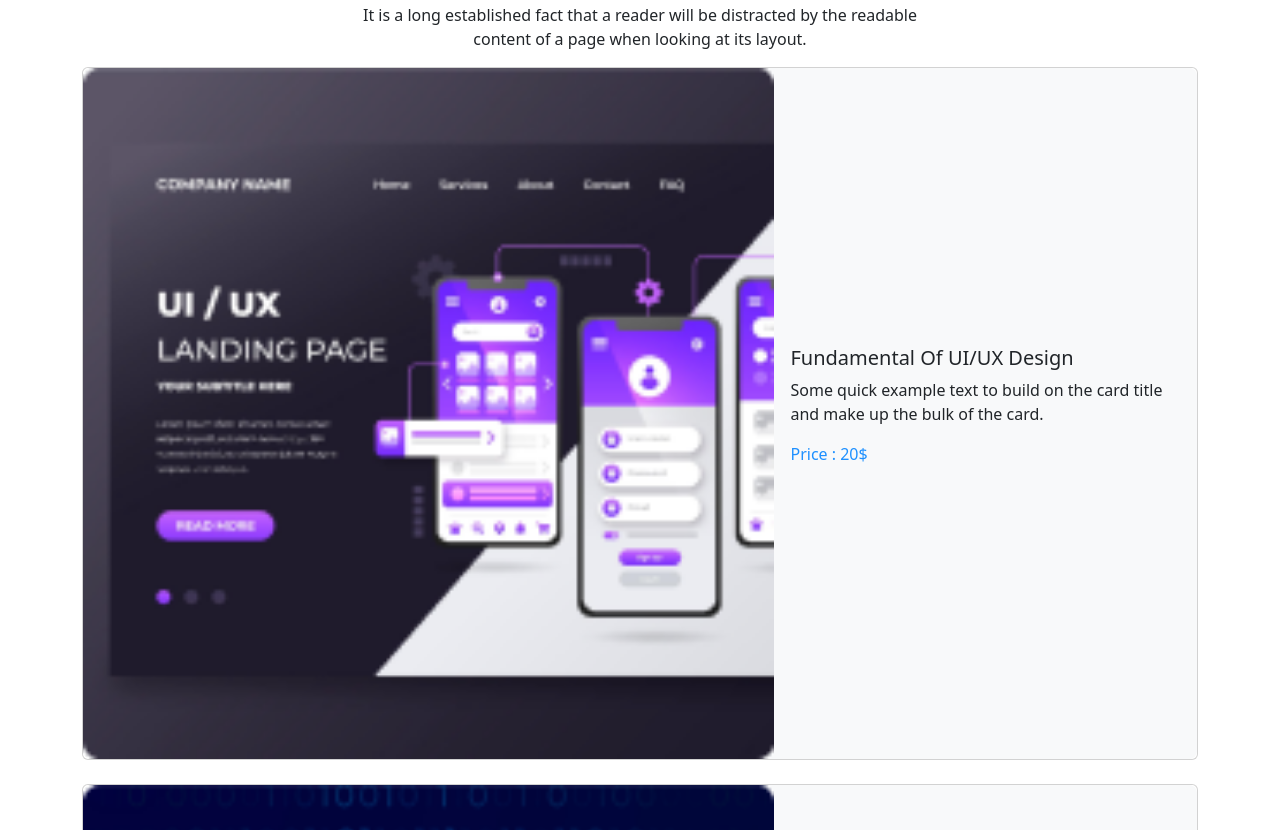
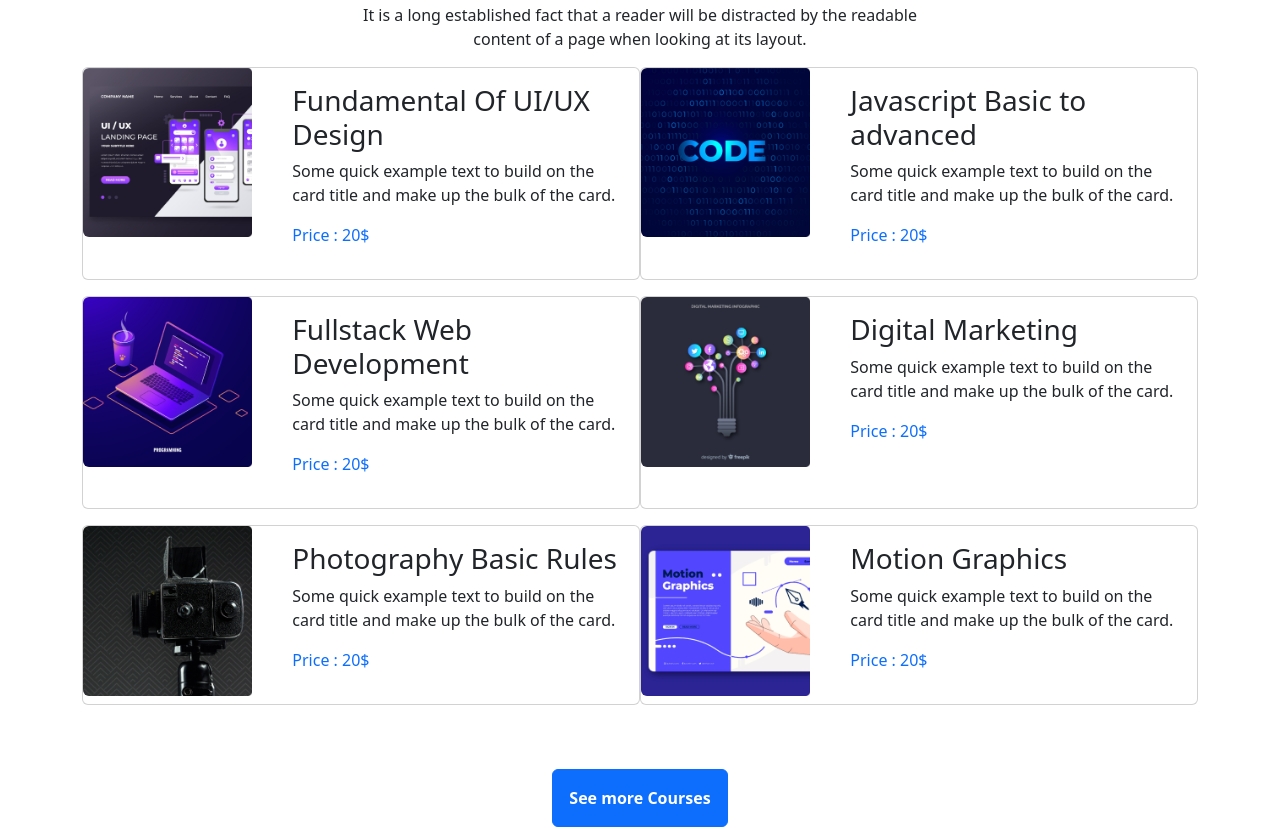
Before and after one commit to foysal85/e-school, a plain HTML site: page index.html in a window 1280 px wide. Shown: the part 997-1827 px from the top of the page. Drawn offline with nearby package versions, Linux system fonts and the light colour scheme.

Commit message:
responsive done

```diff
--- a/index.html
+++ b/index.html
@@ -63,8 +63,8 @@
         </div>
         <div class="carousel-inner">
           <div class="carousel-item active mt-3">
-            <img src="images/cover/cover-1.png" class="d-block w-100" alt="...">
-            <div class="carousel-caption d-none d-md-block">
+            <img src="images/cover/cover-1.png" class="d-block w-100 img-fluid" alt="...">
+            <div class="carousel-caption d-none d-md-block position-absolute">
               <h1 class="fs-1 my-5">Get Started Digital <br> Learning</h1>
               <p class="fs-3 my-5">It is a long established fact that a reader will be distracted by the readable
                 content of a page when looking at its layout.</p>
@@ -72,8 +72,8 @@
             </div>
           </div>
           <div class="carousel-item active mt-3">
-            <img src="images/cover/cover-2.png" class="d-block w-100" alt="...">
-            <div class="carousel-caption d-none d-md-block">
+            <img src="images/cover/cover-2.png" class="d-block w-100 img-fluid" alt="...">
+            <div class="carousel-caption d-none d-md-block position-absolute">
               <h1 class="fs-1 my-5">Get Started Digital <br> Learning</h1>
               <p class="fs-3 my-5">It is a long established fact that a reader will be distracted by the readable
                 content of a page when looking at its layout.</p>
@@ -81,8 +81,8 @@
             </div>
           </div>
           <div class="carousel-item active mt-3">
-            <img src="images/cover/cover-3.jpg" class="d-block w-100" alt="...">
-            <div class="carousel-caption d-none d-md-block">
+            <img src="images/cover/cover-3.jpg" class="d-block w-100 img-fluid" alt="...">
+            <div class="carousel-caption d-none d-md-block position-absolute">
               <h1 class="fs-1 my-5">Get Started Digital <br> Learning</h1>
               <p class="fs-3 my-5">It is a long established fact that a reader will be distracted by the readable
                 content of a page when looking at its layout.</p>
@@ -112,89 +112,100 @@
         <p>It is a long established fact that a reader will be distracted by the readable <br>
           content of a page when looking at its layout.</p>
       </div>
-      <div class="row row-cols-1 row-cols-md-1 row-row-sm-1 g-4">
-        <div class="col">
-          <div class="card">
-            <div class="bg-light rounded-3 d-flex align-items-center justify-content-around">
-              <img src="images/course/course-1.png" class="card-img-top" alt="...">
+        <div class="d-flex justify-content-between flex-wrap">
+          <div class="card col-lg-6 course-box-responsive mb-3">
+              <div class="row d-flex flex-column flex-md-row flex-lg-row">
+                  <div class="col-12 col-md-4 col-lg-4">
+                      <img src="images/course/course-1.png" class="img-fluid w-100 rounded-start" alt="...">
+                  </div>
+                  <div class="col-md-8 col-md-8 d-flex flex-column align-items-center my-auto">
                       <div class="card-body">
-                <h5 class="card-title">Fundamental Of UI/UX Design</h5>
-                <p class="card-text">Some quick example text to build on the card title
-                  and make up the bulk of the card.</p>
-                <p style="color:dodgerblue">Price : 20$</p>
+                          <h3>Fundamental Of UI/UX Design</h3>
+                          <p>Some quick example text to build on the card title and make up the
+                              bulk of the card.</p>
+                          <p class="text-primary">Price : 20$</p>
                       </div>
                   </div>
               </div>
           </div>
-        <div class="col">
-          <div class="card">
-            <div class="bg-light rounded-3 d-flex align-items-center justify-content-around">
-              <img src="images/course/course-2.png" class="card-img-top" alt="...">
+          <div class="card col-lg-6 course-box-responsive mb-3">
+              <div class="row">
+                  <div class="col-md-4">
+                      <img src="images/course/course-2.png" class="img-fluid w-100  rounded-start" alt="...">
+                  </div>
+                  <div class="col-md-8 col-md-8 d-flex flex-column align-items-center my-auto">
                       <div class="card-body">
-                <h5 class="card-title">Javascript Basic to advanced</h5>
-                <p class="card-text">Some quick example text to build on the card title
-                  and make up the bulk of the card.</p>
-                <p style="color:dodgerblue">Price : 20$</p>
+                         <h3>Javascript Basic to advanced</h3>
+                          <p class="card-text">Some quick example text to build on the card title and make up the
+                              bulk of the card.</p>
+                          <p class="text-primary">Price : 20$</p>
                       </div>
                   </div>
               </div>
           </div>
-        <div class="col">
-          <div class="card">
-            <div class="bg-light rounded-3 d-flex align-items-center justify-content-around">
-              <img src="images/course/course-3.png" class="card-img-top" alt="...">
+          <div class="card col-lg-6 course-box-responsive mb-3">
+              <div class="row">
+                  <div class="col-md-4">
+                      <img src="images/course/course-3.png" class="img-fluid w-100  rounded-start" alt="...">
+                  </div>
+                  <div class="col-md-8 col-md-8 d-flex flex-column align-items-center my-auto">
                       <div class="card-body">
-                <h5 class="card-title">Fullstack Web Development</h5>
-                <p class="card-text">Some quick example text to build on the card title
-                  and make up the bulk of the card.</p>
-                <p style="color:dodgerblue">Price : 20$</p>
+                          <h3>Fullstack Web Development</h3>
+                          <p>Some quick example text to build on the card title and make up the
+                              bulk of the card.</p>
+                          <p class="text-primary">Price : 20$</p>
                       </div>
                   </div>
               </div>
           </div>
-        <div class="col">
-          <div class="card">
-            <div class="bg-light rounded-3 d-flex align-items-center justify-content-around">
-              <img src="images/course/course-4.png" class="card-img-top" alt="...">
+          <div class="card col-lg-6 course-box-responsive mb-3">
+              <div class="row">
+                  <div class="col-md-4">
+                      <img src="images/course/course-4.png" class="img-fluid w-100  rounded-start" alt="...">
+                  </div>
+                  <div class="col-md-8 col-md-8 d-flex flex-column align-items-center my-auto">
                       <div class="card-body">
-                <h5 class="card-title">Digital Marketing</h5>
-                <p class="card-text">Some quick example text to build on the card title
-                  and make up the bulk of the card.</p>
-                <p style="color:dodgerblue">Price : 20$</p>
+                          <h3>Digital Marketing</h3>
+                          <p>Some quick example text to build on the card title and make up the
+                              bulk of the card.</p>
+                          <p class="text-primary">Price : 20$</p>
                       </div>
                   </div>
               </div>
           </div>
-        <div class="col">
-          <div class="card">
-            <div class="bg-light rounded-3 d-flex align-items-center justify-content-around">
-              <img src="images/course/course-5.png" class="card-img-top" alt="...">
+          <div class="card col-lg-6 course-box-responsive mb-3">
+              <div class="row">
+                  <div class="col-md-4">
+                      <img src="images/course/course-5.png" class="img-fluid w-100  rounded-start" alt="...">
+                  </div>
+                  <div class="col-md-8 col-md-8 d-flex flex-column align-items-center my-auto">
                       <div class="card-body">
-                <h5 class="card-title">Photography Basic Rules</h5>
-                <p class="card-text">Some quick example text to build on the card title
-                  and make up the bulk of the card.</p>
-                <p style="color:dodgerblue">Price : 20$</p>
+                          <h3>Photography Basic Rules</h3>
+                          <p>Some quick example text to build on the card title and make up the
+                              bulk of the card.</p>
+                          <p class="text-primary">Price : 20$</p>
                       </div>
                   </div>
               </div>
           </div>
-        <div class="col">
-          <div class="card">
-            <div class="bg-light rounded-3 d-flex align-items-center justify-content-around">
-              <img src="images/course/course-6.png" class="card-img-top" alt="...">
+          <div class="card col-lg-6 course-box-responsive mb-3">
+              <div class="row">
+                  <div class="col-md-4">
+                      <img src="images/course/course-6.png" class="img-fluid w-100  rounded-start" alt="...">
+                  </div>
+                  <div class="col-md-8 col-md-8 d-flex flex-column align-items-center my-auto">
                       <div class="card-body">
-                <h5 class="card-title">Motion Graphics</h5>
-                <p class="card-text">Some quick example text to build on the card title
-                  and make up the bulk of the card.</p>
-                <p style="color:dodgerblue">Price : 20$</p>
+                          <h3>Motion Graphics</h3>
+                          <p>Some quick example text to build on the card title and make up the
+                              bulk of the card.</p>
+                          <p class="text-primary">Price : 20$</p>
                       </div>
                   </div>
               </div>
           </div>
+          <button type="button" class="d-flex btn btn-primary fw-semibold m-auto mt-5 py-3 px-3">See more
+            Courses</button>
       </div>
-      </div>
-      <button type="button" class="btn btn-primary btn-lg my-5 px-5" style="margin-left: 450px;">See More
-        Courses</button>
     </section>
     <!-- Courses section end -->
     <!-- Explor section start -->
@@ -237,15 +248,16 @@
     </section>
     <!-- Explor section End -->
     <!-- ready section start -->
-    <section class="container d-flex justify-content-between bg-primary mx-5 mt-5">
-      <div class="mx-5">
-        <h1>Ready to join?</h1>
-        <p>It is a long established fact that a reader will be distracted by the
-          readable content of a page when looking at its layout.</p>
+    <section class="container bg-primary d-flex flex-column flex-lg-row my-5  p-5 rounded-2">
+      <div class="text-white col-lg-6 pe-3 text-center text-lg-start">
+          <h2>Ready to join?</h2>
+          <p>It is a long established fact that a reader will be distracted by the readable content of a page when
+              looking at its layout.</p>
       </div>
-      <button type="button" class="btn btn-primary btn-lg my-5 px-5 bg-white text-primary mx-5" data-bs-toggle="modal"
-        data-bs-target="#exampleModal">Register Now</button>
+      <div class=" col-lg-6 d-flex justify-content-lg-end align-items-center justify-content-center mt-lg-0 mt-4">
           <!-- Button trigger modal -->
+          <button type="button" class="btn btn-light text-primary fw-bold px-4 py-3" data-bs-toggle="modal" data-bs-target="#exampleModal">Register Now</button>
+
           <!-- Modal -->
           <div class="modal fade" id="exampleModal" tabindex="-1" aria-labelledby="exampleModalLabel" aria-hidden="true">
               <div class="modal-dialog">
@@ -255,14 +267,16 @@
                           <button type="button" class="btn-close" data-bs-dismiss="modal" aria-label="Close"></button>
                       </div>
                       <div class="modal-body">
-              ...
+                        Modal body text goes here
                       </div>
                       <div class="modal-footer">
                           <button type="button" class="btn btn-secondary" data-bs-dismiss="modal">Close</button>
-              <button type="button" class="btn btn-primary">Save changes</button>
+                          <button type="button" class="btn btn-primary">Save Change</button>
                       </div>
                   </div>
               </div>
+          </div>
+
       </div>
   </section>
     <!-- ready section end -->
@@ -272,7 +286,7 @@
       <p>It is a long established fact that a reader will be distracted by <br> the
         readable content of a page when looking at its layout.</p>
       <div class="mt-5">
-        <div class="row row-cols-1 row-cols-md-3 row-cols-lg-4 g-4">
+        <div class="row row-cols-1 row-cols-md-2 row-cols-lg-4 row-cols-sm-1 g-4">
           <div class="col">
             <div class="card">
               <img src="images/student/student-1.png" class="card-img-top" alt="...">
@@ -325,50 +339,70 @@
         <div class="accordion" id="accordionPanelsStayOpenExample">
           <div class="accordion-item">
             <h2 class="accordion-header" id="panelsStayOpen-headingOne">
-              <button class="accordion-button" type="button" data-bs-toggle="collapse" data-bs-target="#panelsStayOpen-collapseOne" aria-expanded="true" aria-controls="panelsStayOpen-collapseOne">
+              <button class="accordion-button" type="button" data-bs-toggle="collapse"
+                data-bs-target="#panelsStayOpen-collapseOne" aria-expanded="true"
+                aria-controls="panelsStayOpen-collapseOne">
                 Difference betwen flex box and grid
               </button>
             </h2>
-            <div id="panelsStayOpen-collapseOne" class="accordion-collapse collapse show" aria-labelledby="panelsStayOpen-headingOne">
+            <div id="panelsStayOpen-collapseOne" class="accordion-collapse collapse show"
+              aria-labelledby="panelsStayOpen-headingOne">
               <div class="accordion-body">
-                <strong>Grid and flexbox. The basic difference between CSS Grid Layout and CSS Flexbox Layout is that flexbox was designed for layout in one dimension - either a row or a column. Grid was designed for two-dimensional layout - rows, and columns at the same time.
+                <strong>Grid and flexbox. The basic difference between CSS Grid Layout and CSS Flexbox Layout is that
+                  flexbox was designed for layout in one dimension - either a row or a column. Grid was designed for
+                  two-dimensional layout - rows, and columns at the same time.
               </div>
             </div>
           </div>
           <div class="accordion-item">
             <h2 class="accordion-header" id="panelsStayOpen-headingTwo">
-              <button class="accordion-button collapsed" type="button" data-bs-toggle="collapse" data-bs-target="#panelsStayOpen-collapseTwo" aria-expanded="false" aria-controls="panelsStayOpen-collapseTwo">
+              <button class="accordion-button collapsed" type="button" data-bs-toggle="collapse"
+                data-bs-target="#panelsStayOpen-collapseTwo" aria-expanded="false"
+                aria-controls="panelsStayOpen-collapseTwo">
                 Difference between bootstrap and tailwind
               </button>
             </h2>
-            <div id="panelsStayOpen-collapseTwo" class="accordion-collapse collapse" aria-labelledby="panelsStayOpen-headingTwo">
+            <div id="panelsStayOpen-collapseTwo" class="accordion-collapse collapse"
+              aria-labelledby="panelsStayOpen-headingTwo">
               <div class="accordion-body">
-                <strong>Bootstrap comes with a set of pre-styled responsive, mobile-first components that possess a definite UI kit. Tailwind CSS uses a set of utility classes to create a neat UI with more flexibility and uniqueness. Sites created using Bootstrap follow the generic pattern that makes them look identical.
+                <strong>Bootstrap comes with a set of pre-styled responsive, mobile-first components that possess a
+                  definite UI kit. Tailwind CSS uses a set of utility classes to create a neat UI with more flexibility
+                  and uniqueness. Sites created using Bootstrap follow the generic pattern that makes them look
+                  identical.
               </div>
             </div>
           </div>
           <div class="accordion-item">
             <h2 class="accordion-header" id="panelsStayOpen-headingThree">
-              <button class="accordion-button collapsed" type="button" data-bs-toggle="collapse" data-bs-target="#panelsStayOpen-collapseThree" aria-expanded="false" aria-controls="panelsStayOpen-collapseThree">
+              <button class="accordion-button collapsed" type="button" data-bs-toggle="collapse"
+                data-bs-target="#panelsStayOpen-collapseThree" aria-expanded="false"
+                aria-controls="panelsStayOpen-collapseThree">
                 what is css box model?
               </button>
             </h2>
-            <div id="panelsStayOpen-collapseThree" class="accordion-collapse collapse" aria-labelledby="panelsStayOpen-headingThree">
+            <div id="panelsStayOpen-collapseThree" class="accordion-collapse collapse"
+              aria-labelledby="panelsStayOpen-headingThree">
               <div class="accordion-body">
-                <strong>In CSS, the term "box model" is used when talking about design and layout. The CSS box model is essentially a box that wraps around every HTML element.
+                <strong>In CSS, the term "box model" is used when talking about design and layout. The CSS box model is
+                  essentially a box that wraps around every HTML element.
                   You visited this page on
               </div>
             </div>
           </div>
           <div class="accordion-item">
             <h2 class="accordion-header" id="panelsStayOpen-headingFour">
-              <button class="accordion-button collapsed" type="button" data-bs-toggle="collapse" data-bs-target="#panelsStayOpen-collapseFour" aria-expanded="false" aria-controls="panelsStayOpen-collapseFour">
+              <button class="accordion-button collapsed" type="button" data-bs-toggle="collapse"
+                data-bs-target="#panelsStayOpen-collapseFour" aria-expanded="false"
+                aria-controls="panelsStayOpen-collapseFour">
                 what is semantic tag?
               </button>
             </h2>
-            <div id="panelsStayOpen-collapseFour" class="accordion-collapse collapse" aria-labelledby="panelsStayOpen-headingFour">
+            <div id="panelsStayOpen-collapseFour" class="accordion-collapse collapse"
+              aria-labelledby="panelsStayOpen-headingFour">
               <div class="accordion-body">
-                <strong>The HTML semantics refers to the tags that provide meaning to an HTML page rather than just presentation. It makes HTML more comprehensible by better defining the different sections and layout of web pages.
+                <strong>The HTML semantics refers to the tags that provide meaning to an HTML page rather than just
+                  presentation. It makes HTML more comprehensible by better defining the different sections and layout
+                  of web pages.
               </div>
             </div>
           </div>
@@ -406,7 +440,7 @@
     <h1 class="text-center text-white mb-5">E-School</h1>
     <p class="text-center text-white">Office 41, Zawaya Buildin, Ghala Muscat,Sultanate of Oman</p>
     <p class="text-center text-white">Privacy Ploicy | Terms of use</p>
-    <div class="d-flex w-50 justify-content-around align-items-center mt-4" style="padding: 50px; margin-left: 350px;">
+    <div class="d-flex w-50 justify-content-around align-items-center m-auto mt-4" style="padding: 50px; margin-left: 350px;">
       <i class="fa-brands fa-square-facebook fs-2"></i>
       <i class="fa-brands fa-square-twitter fs-2"></i>
       <i class="fa-brands fa-linkedin fs-2"></i>
```
Lines whose indentation alone changed are shown as unchanged.
